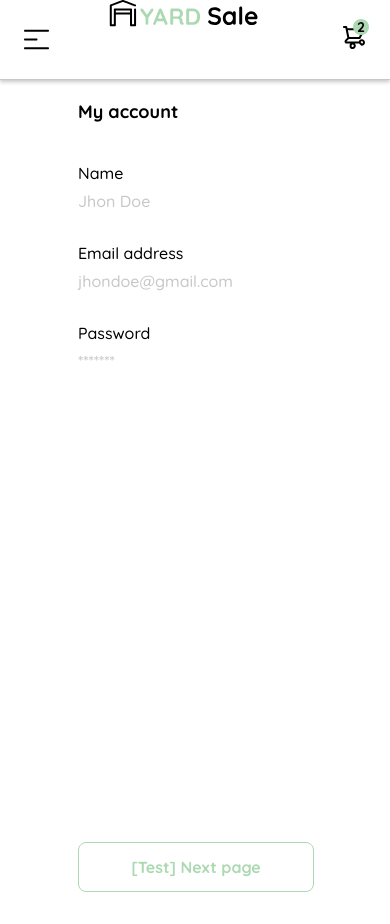
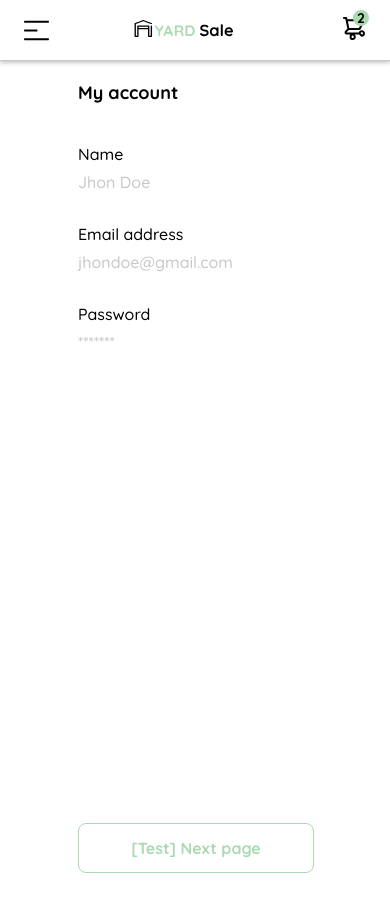
Before and after one commit to JsNcAr/StorePageTest, a plain HTML site: page my-account.html in a window 390 px wide. Drawn offline with Linux system fonts and the light colour scheme.

Commit message:
Fixed bad logo

```diff
--- a/my-account.html
+++ b/my-account.html
@@ -112,13 +112,6 @@
             width: 360px;
         }
 
-        .logo {
-            width: 150px;
-            margin-bottom: 48px;
-            justify-self: center;
-            display: none;
-        }
-
         .title {
             font-size: var(--lg);
             margin-top: 20px;
@@ -192,10 +185,6 @@
                 height: 100%;
             }
 
-            .logo {
-                display: block;
-            }
-
             .form {
                 width: 100%;
                 justify-content: space-between;
```
